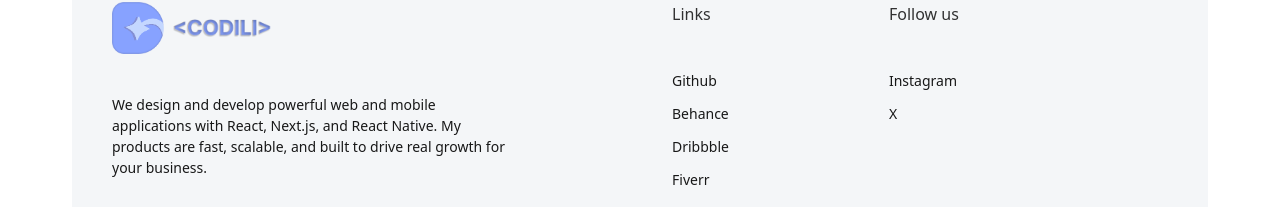
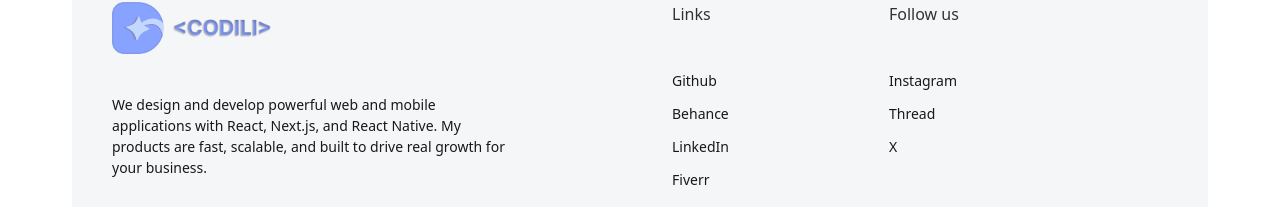
Before and after one commit to sissinou-moon/codili, a Next.js app: page / in a window 1280 px wide. Shown: the part 3788-3995 px from the top of the page. Built offline with nearby package versions, Linux system fonts and the light colour scheme.

Commit message:
Add social media 2

```diff
--- a/src/sections/call.tsx
+++ b/src/sections/call.tsx
@@ -119,13 +119,14 @@ export default function Call() {
                         <p className='text-black/80 text-md font-medium mb-8'>Links</p>
                         <p className='description'><a href='https://github.com/sissinou-moon'>Github</a></p>
                         <p className='description'><a href='https://github.com/sissinou-moon'>Behance</a></p>
-                        <p className='description'><a href='https://github.com/sissinou-moon'>Dribbble</a></p>
+                        <p className='description'><a href='https://github.com/sissinou-moon'>LinkedIn</a></p>
                         <p className='description'><a href='https://github.com/sissinou-moon'>Fiverr</a></p>
                     </div>
                     <div className='flex flex-col justify-between items-start gap-3'>
                         <p className='text-black/80 text-md font-medium mb-8'>Follow us</p>
-                        <p className='description'>Instagram</p>
-                        <p className='description'>X</p>
+                        <p className='description'><a href='https://github.com/sissinou-moon'>Instagram</a></p>
+                        <p className='description'><a href='https://github.com/sissinou-moon'>Thread</a></p>
+                        <p className='description'><a href='https://github.com/sissinou-moon'>X</a></p>
                     </div>
                 </motion.div>
             </motion.div>
```
